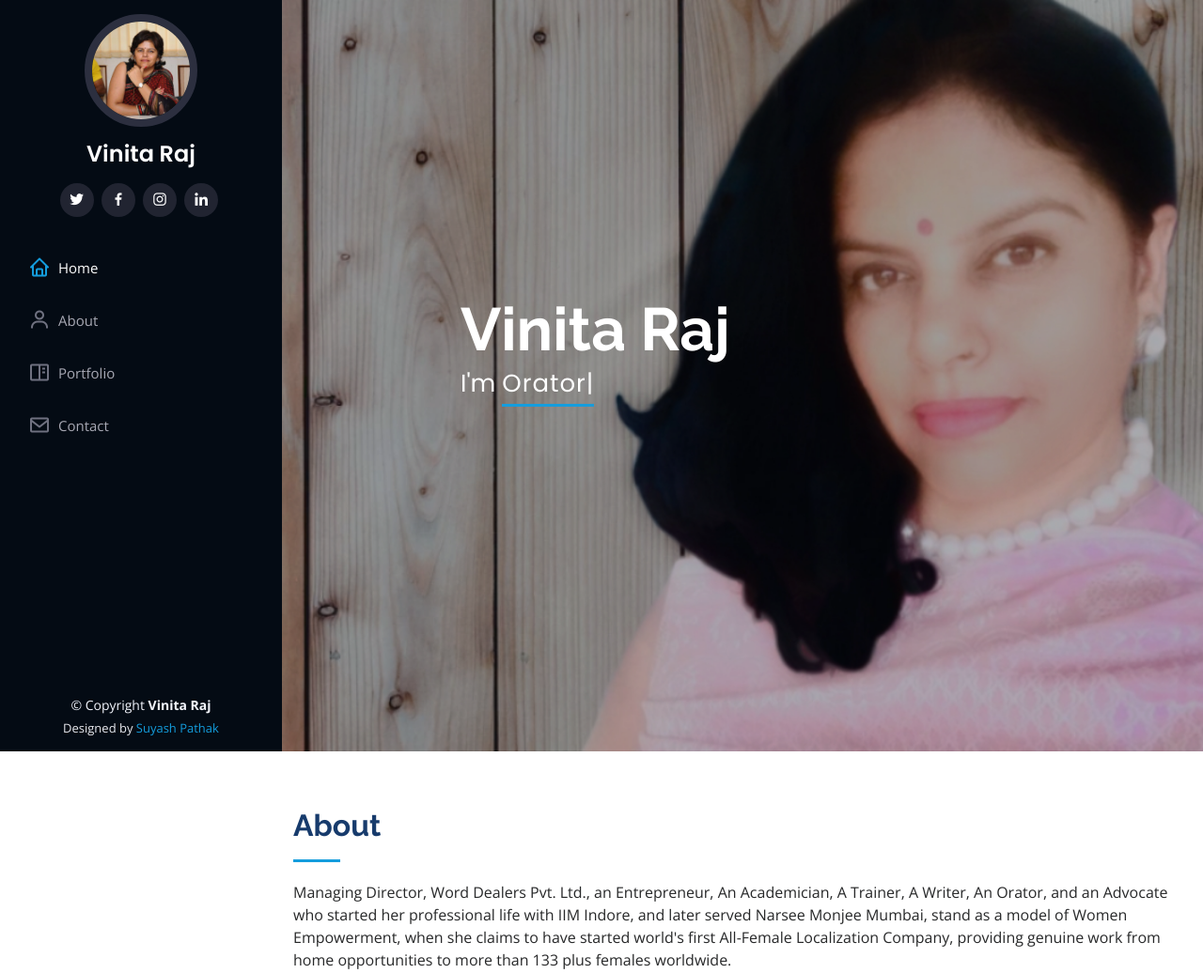
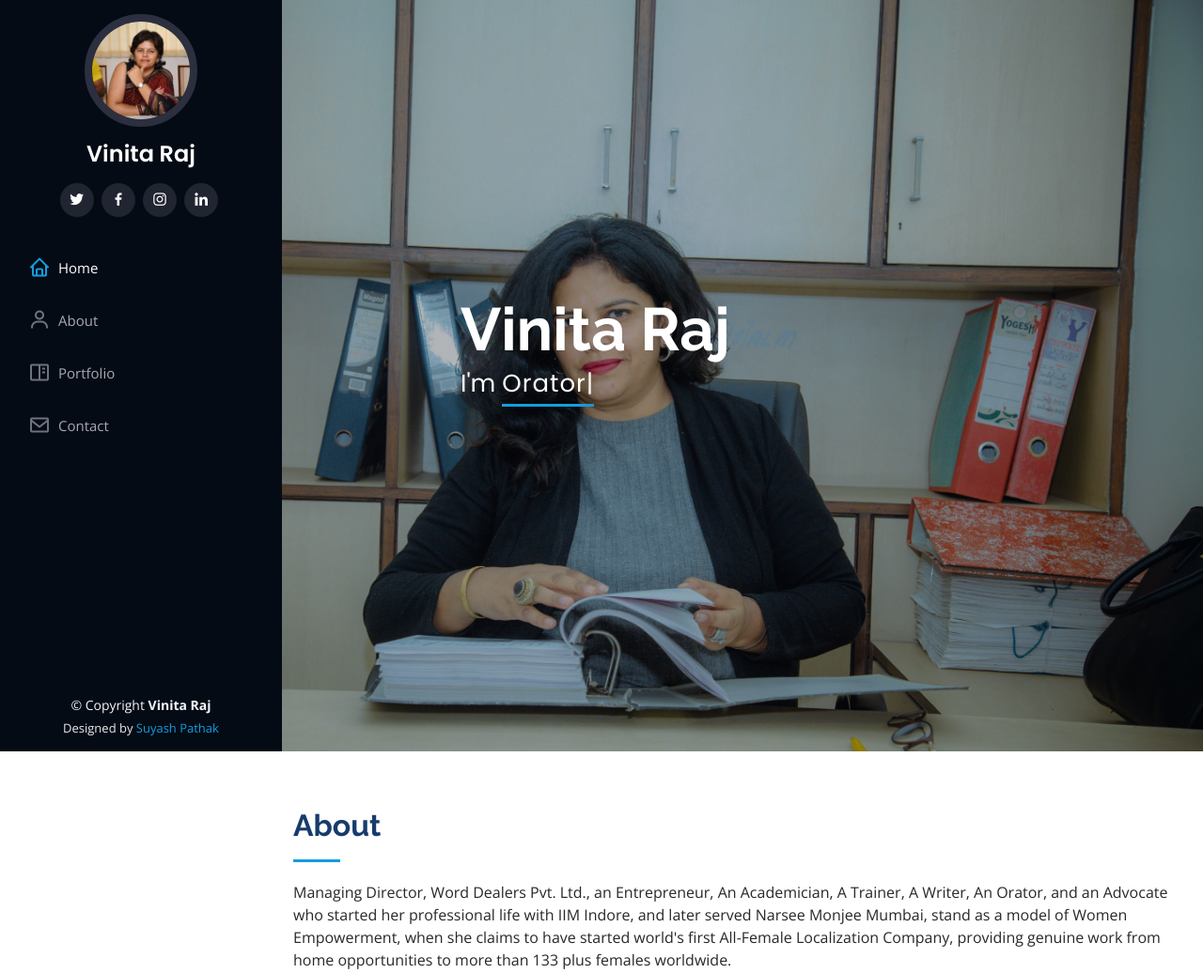
Before and after one commit to suyash143/portfolio-vinita, a Django app: page / in a window 1280 px wide. Shown: the top 1036 px of the page at 94% size. Run offline with Django 4.2, Linux system fonts and the light colour scheme; data comes from the database, SQL or seed files in the repository; some libraries are stand-ins or nearby versions.

Commit message:
Added images

```diff
--- a/static/assets/css/style.css
+++ b/static/assets/css/style.css
@@ -228,7 +228,7 @@ h6 {
 #hero {
   width: 100%;
   height: 100vh;
-  background: url("../img/hero-bg.jpeg") top center;
+  background: url("../img/hero-bg.jpg") top center;
   background-size: cover;
 }
 
```
Also changed, not shown: static/assets/img/hero-bg.jpg (added), static/assets/img/hero-bg123.jpeg (renamed from static/assets/img/hero-bg.jpeg).
